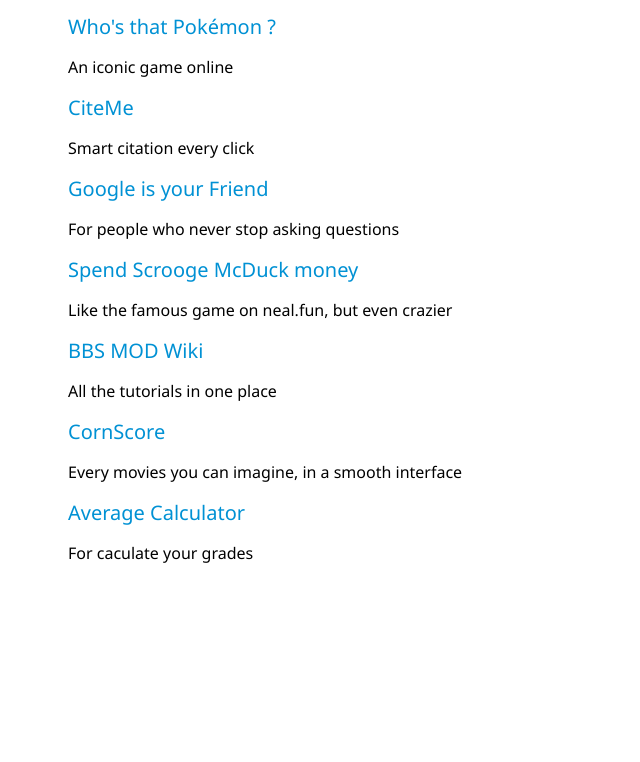
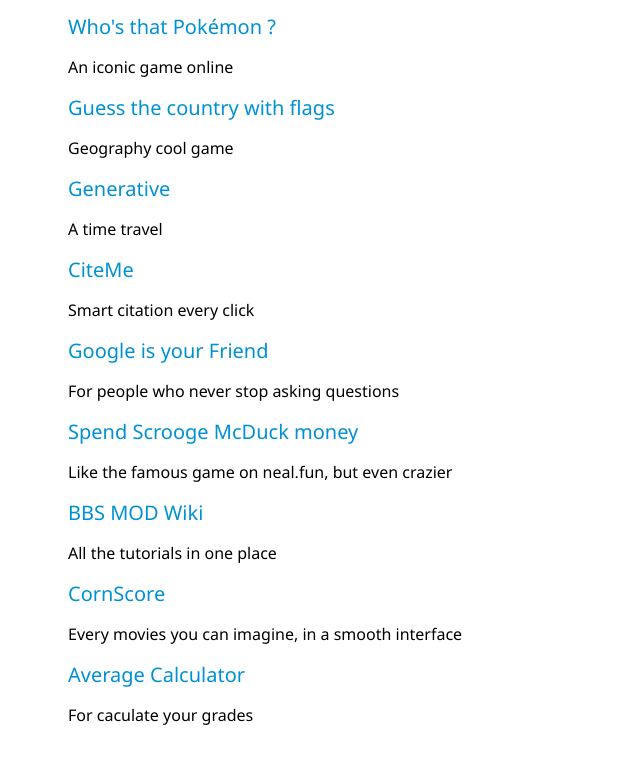
Before and after one commit to Airiers/Airiers.github.io, a plain HTML site: page index.html in a window 1280 px wide. Shown: the part 131-893 px from the top of the page, without its empty margins (0-640 px from the left). Before the commit the page ends 800 px from the top, so only its background shows below. Drawn offline with Linux system fonts and the light colour scheme.

Commit message:
Added content

```diff
--- a/index.html
+++ b/index.html
@@ -31,7 +31,15 @@
                     <p>An iconic game online</p>
                 </li>
                 <li>
-                    <p><a href="/CiteMe/index.html">CiteMe</a></p>
+                    <p><a href="/Guess-the-country">Guess the country with flags</a></p>
+                    <p>Geography cool game</p>
+                </li>
+                <li>
+                    <p><a href="/generative">Generative</a></p>
+                    <p>A time travel</p>
+                </li>
+                <li>
+                    <p><a href="/CiteMe/">CiteMe</a></p>
                     <p>Smart citation every click</p>
                 </li>
                 <li>
```
Also changed, not shown: average_calculator/index.html (+4 -3 lines).
